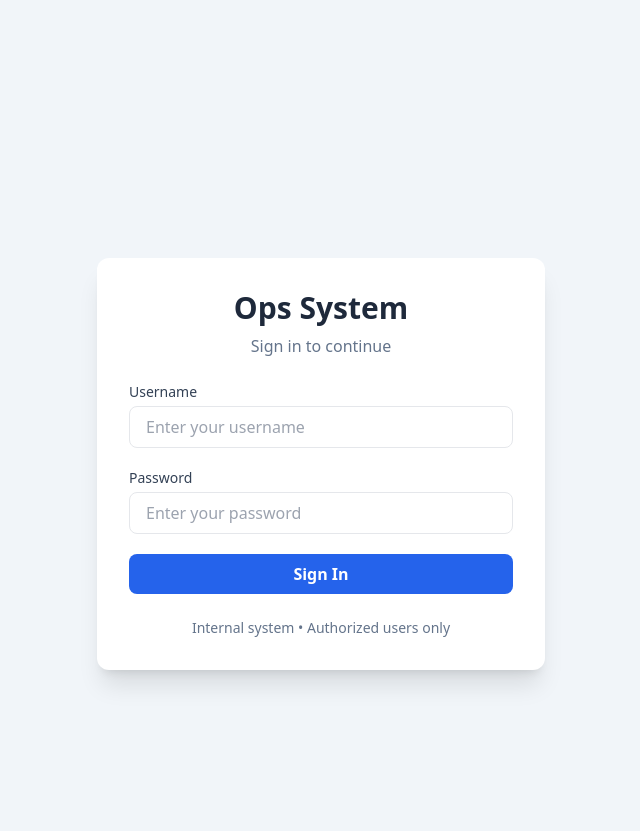
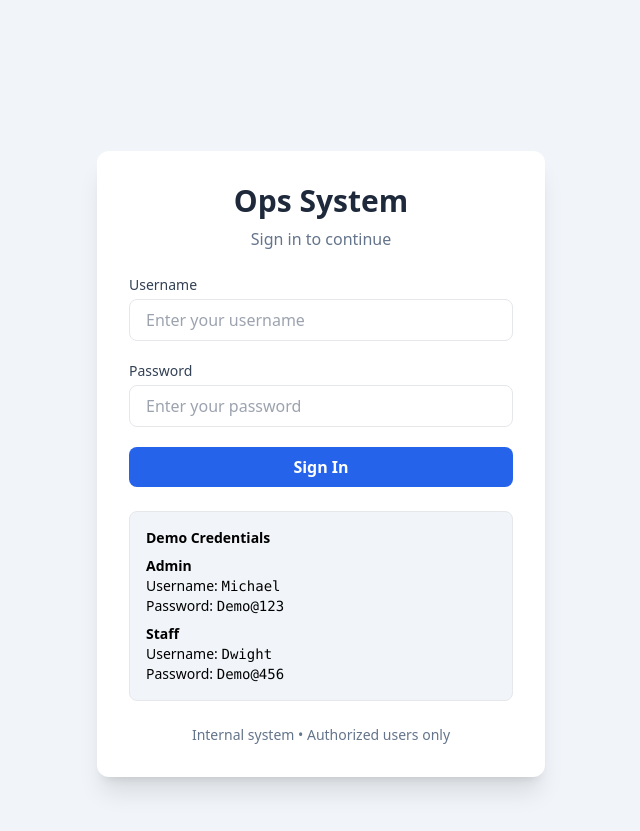
Before and after one commit to SaiKrishnan185/ops-management-system, a Django app: page /login/ in a window 1280 px wide. Shown: the top 831 px of the page, without its empty margins (319-959 px from the left). Run offline with Django 5.2, Linux system fonts and the light colour scheme; some libraries are stand-ins or nearby versions.

Commit message:
Added demo login credential to home page

```diff
--- a/core/templates/core/login.html
+++ b/core/templates/core/login.html
@@ -57,6 +57,22 @@
             </button>
         </form>
 
+        <div class="mt-6 bg-slate-100 border rounded-lg p-4 text-sm">
+            <p class="font-semibold mb-2">Demo Credentials</p>
+
+            <div class="mb-2">
+                <p><b>Admin</b></p>
+                <p>Username: <code>Michael</code></p>
+                <p>Password: <code>Demo@123</code></p>
+            </div>
+
+            <div>
+                <p><b>Staff</b></p>
+                <p>Username: <code>Dwight</code></p>
+                <p>Password: <code>Demo@456</code></p>
+            </div>
+        </div>
+
         <!-- Footer -->
         <div class="text-center mt-6 text-sm text-slate-500">
             Internal system • Authorized users only
```
Also changed, not shown: db.sqlite3.
